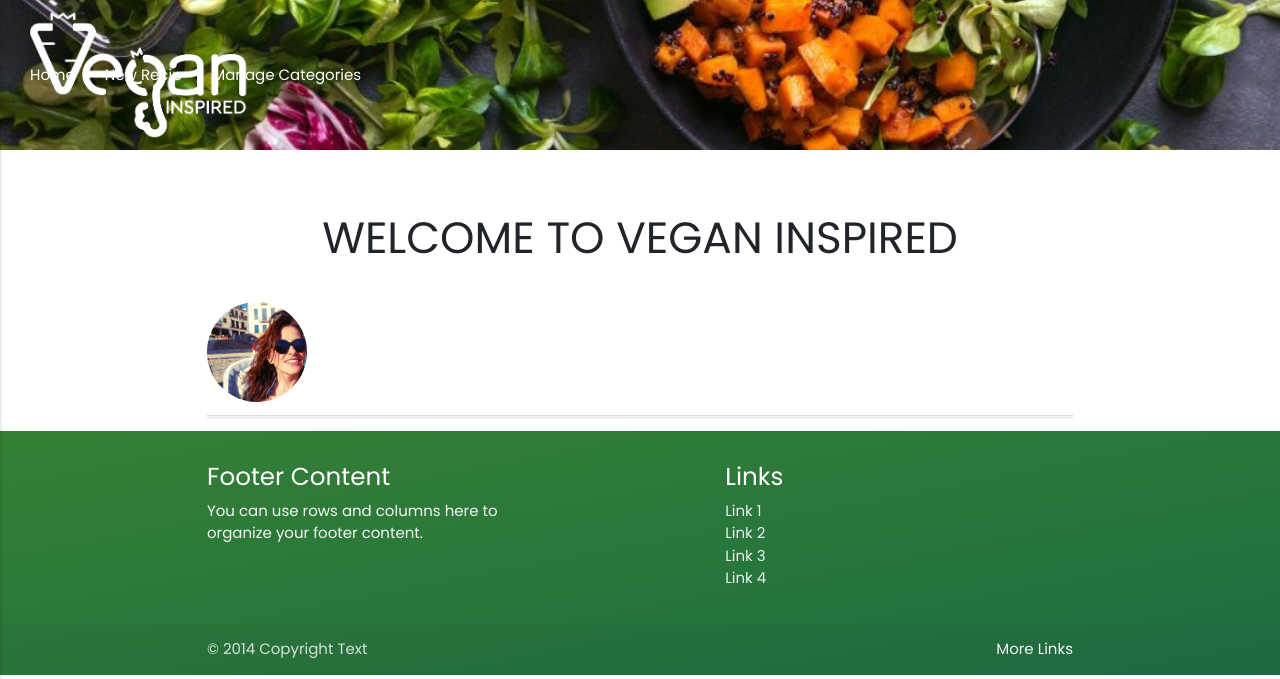
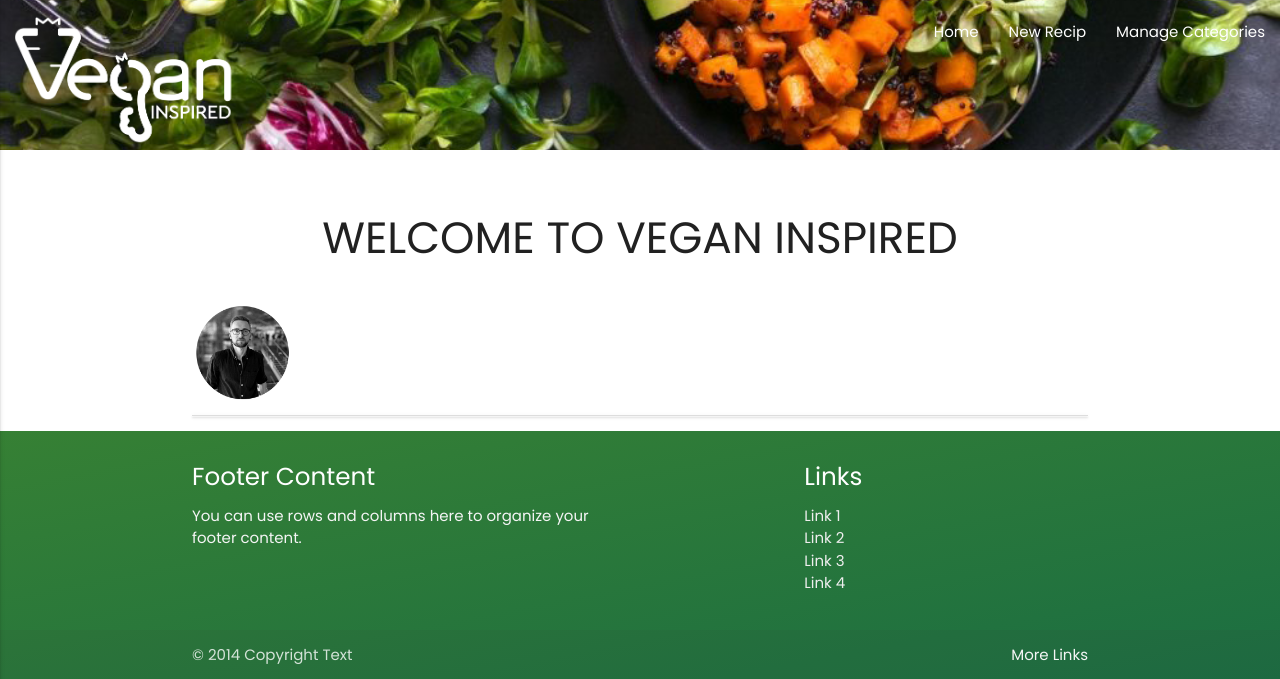
Before and after one commit to pjachimowski/vegan-inspired, a Flask app: page / in a window 1280 px wide. Shown: the top 679 px of the page. Run offline with Flask 2, Linux system fonts and the light colour scheme; data that the repository does not hold is empty; some libraries are stand-ins or nearby versions.

Commit message:
fixing requirements.txt

```diff
--- a/static/css/style.css
+++ b/static/css/style.css
@@ -6,6 +6,11 @@ body {
 /*------- recip.html ---------------*/
 .main-title {
     margin-top: 150px;
+    text-align: center;
+    display: block;
+}
+
+.pj-image {
     text-align: center;
     display: block;
 }
--- a/templates/base.html
+++ b/templates/base.html
@@ -2,7 +2,6 @@
 <html>
 
 <head>
-    <link rel="stylesheet" href="https://maxcdn.bootstrapcdn.com/bootstrap/4.1.3/css/bootstrap.min.css">
     <link href="https://fonts.googleapis.com/css?family=Poppins&display=swap" rel="stylesheet">
 	<link href="https://fonts.googleapis.com/icon?family=Material+Icons" rel="stylesheet">
 	<link rel="stylesheet" href="https://cdnjs.cloudflare.com/ajax/libs/materialize/0.100.2/css/materialize.min.css">
--- a/templates/recips.html
+++ b/templates/recips.html
@@ -2,7 +2,7 @@
 <div>
 <h3 class="main-title"> WELCOME TO VEGAN INSPIRED</h3></br>
 <div class="d-block d-sm-block">
-     <img src="/static/css/at.jpg" class="rounded-circle mr-3" height=100 width=100>
+     <img src="/static/css/pj.png" class="pj-image" height=100 width=100>
  </div>
 <h5></h5>
 </div>
```
Also changed, not shown: requirements.txt (added, +7 -0 lines), static/css/at.jpg (deleted), static/css/pj.png (added).
